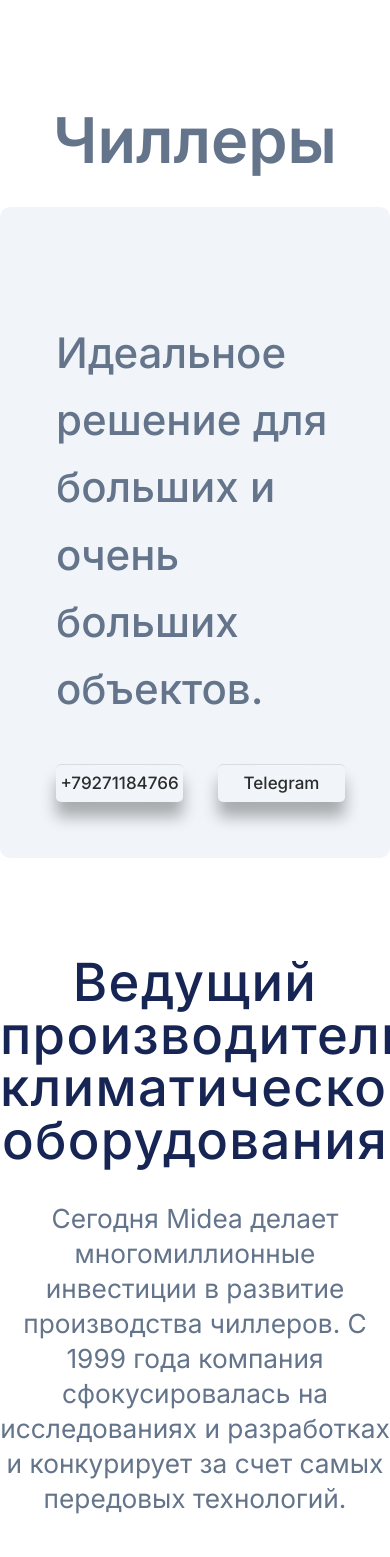
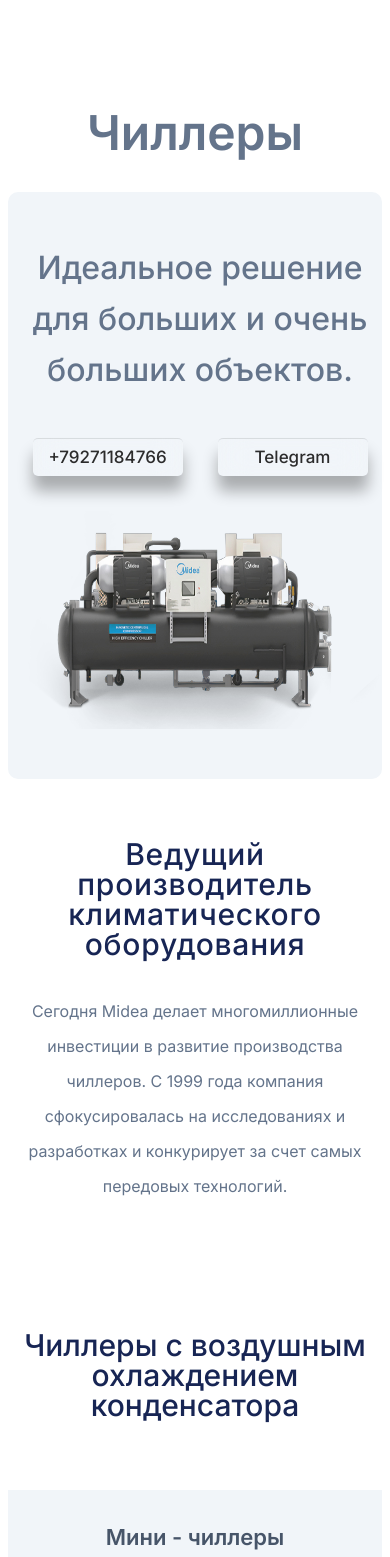
Before and after one commit to DmitriiFRS/Mideauz, a Next.js app: page /chillers in a window 390 px wide. Shown: the part 71-1628 px from the top of the page. Built offline with nearby package versions, Linux system fonts and the light colour scheme; no server answers.

Commit message:
chiller mobile done

```diff
--- a/app/chillers/ContentBlock.tsx
+++ b/app/chillers/ContentBlock.tsx
@@ -10,7 +10,7 @@ export type ContentBlockProps = {
 function ContentBlock({ content }: { content: ContentBlockProps }) {
    return (
       <div className="chiller-content mt-20">
-         <h4 className="text-center font-semibold text-4xl text-slate-600">{content.title}</h4>
+         <h4 className="chiller-content__title text-center font-semibold text-4xl text-slate-600">{content.title}</h4>
          <ContentBlockClient content={content} />
       </div>
    );
--- a/app/chillers/chillers.scss
+++ b/app/chillers/chillers.scss
@@ -2,11 +2,24 @@
    animation-name: fade-in;
    animation-duration: 1.5s;
    margin: 0 auto 40px auto;
+   padding: 0 8px;
    &__title {
       color: #64748b;
+      @media (max-width: 480px) {
+         font-size: 48px;
+      }
    }
    &__content1 {
       border-radius: 10px;
+      @media (max-width: 1500px) {
+         padding: 50px 0 50px 50px;
+      }
+      @media (max-width: 720px) {
+         padding: 50px 0 50px 10px;
+      }
+      @media (max-width: 380px) {
+         padding: 30px 0 30px 10px;
+      }
       &__imgBody {
          max-width: 500px;
          width: 100%;
@@ -15,20 +28,72 @@
       &__sub {
          max-width: 750px;
          line-height: 160%;
+         @media (max-width: 1050px) {
+            font-size: 32px;
+         }
+         @media (max-width: 690px) {
+            text-align: center;
+         }
+         @media (max-width: 380px) {
+            font-size: 24px;
+         }
+      }
+      &__body {
+         @media (max-width: 690px) {
+            flex-direction: column;
+         }
       }
    }
    &__btns {
       max-width: 150px;
       width: 100%;
    }
+   &__secondTitleBody {
+      @media (max-width: 540px) {
+         margin: 60px 0 0 0;
+      }
+   }
+   &__secondTitle {
+      @media (max-width: 870px) {
+         font-size: 40px;
+      }
+      @media (max-width: 540px) {
+         font-size: 30px;
+      }
+   }
+   &__secondSub {
+      @media (max-width: 870px) {
+         font-size: 20px;
+      }
+      @media (max-width: 540px) {
+         font-size: 16px;
+      }
+   }
 }
 .chiller-content {
    padding: 30px 20px;
    background: #f1f5f9;
+   @media (max-width: 890px) {
+      padding: 30px 0px 30px 10px;
+   }
+   @media (max-width: 780px) {
+      padding: 30px 10px;
+   }
+   &__title {
+      @media (max-width: 460px) {
+         font-size: 26px;
+      }
+      @media (max-width: 390px) {
+         font-size: 22px;
+      }
+   }
    &__imgBody {
       max-width: 300px;
       width: 100%;
       aspect-ratio: 2/2;
+      @media (max-width: 780px) {
+         margin: 30px 0 0 0;
+      }
    }
    &__list {
       max-width: 500px;
@@ -38,11 +103,19 @@
       &:not(:last-child) {
          margin: 0 0 15px 0;
       }
+      @media (max-width: 480px) {
+         font-size: 16px;
+      }
    }
    &__body {
       opacity: 0;
       transform: translateY(100px);
       transition: 0.6s;
+      @media (max-width: 780px) {
+         flex-direction: column;
+         align-items: center;
+         margin: 30px 0 0 0;
+      }
    }
    &__itemActive {
       opacity: 1;
--- a/app/chillers/page.tsx
+++ b/app/chillers/page.tsx
@@ -52,7 +52,7 @@ function Chillers() {
       <section className="chiller flex-auto container">
          <h2 className="chiller__title mt-20 text-center font-semibold text-7xl">Чиллеры</h2>
          <div className="chiller__content1 bg-slate-100 p-16 mt-10">
-            <div className="flex gap-11 justify-between mt-16 text-5xl items-center font-medium">
+            <div className="chiller__content1__body flex gap-10 justify-between text-5xl items-center font-medium">
                <div className="">
                   <p className="chiller__content1__sub text-slate-500">
                      Идеальное решение для больших и очень больших объектов.
@@ -71,24 +71,24 @@ function Chillers() {
                </div>
             </div>
          </div>
-         <div className="mt-28">
-            <h2 className="text-center text-6xl font-medium tracking-wide text-blue-950">
+         <div className="chiller__secondTitleBody mt-28">
+            <h2 className="chiller__secondTitle text-center text-6xl font-medium tracking-wide text-blue-950">
                Ведущий производитель климатического оборудования
             </h2>
-            <p className="mt-10 text-center text-3xl leading-10 text-slate-500">
+            <p className="chiller__secondSub mt-10 text-center text-3xl leading-10 text-slate-500">
                Сегодня Midea делает многомиллионные инвестиции в развитие производства чиллеров. С 1999 года компания
                сфокусировалась на исследованиях и разработках и конкурирует за счет самых передовых технологий.
             </p>
          </div>
          <div className="flex flex-col">
-            <h3 className="text-center mt-36 text-6xl font-medium text-blue-950">
+            <h3 className="chiller__secondTitle text-center mt-36 text-6xl font-medium text-blue-950">
                Чиллеры с воздушным охлаждением конденсатора
             </h3>
             {chillers.air.map((el, index) => {
                return <ContentBlock key={index} content={el} />;
             })}
 
-            <h3 className="text-center mt-20 text-6xl font-medium text-blue-950">
+            <h3 className="chiller__secondTitle text-center mt-20 text-6xl font-medium text-blue-950">
                Чиллеры с водяным охлаждением конденсатора
             </h3>
             {chillers.water.map((el, index) => {
--- a/app/vrf/page.tsx
+++ b/app/vrf/page.tsx
@@ -91,7 +91,9 @@ function Vrf() {
             </p>
          </div>
          <div className="">
-            <h2 className="text-center mt-36 text-6xl font-medium text-blue-950">Виды VRF систем Midea</h2>
+            <h2 className="vrf__typeTitle text-center mt-36 text-6xl font-medium text-blue-950">
+               Виды VRF систем Midea
+            </h2>
             {vrfs.map((el, index) => {
                return <ContentBlock key={index} content={el} />;
             })}
```
Also changed, not shown: app/vrf/vrf.scss (+13 -0 lines).
